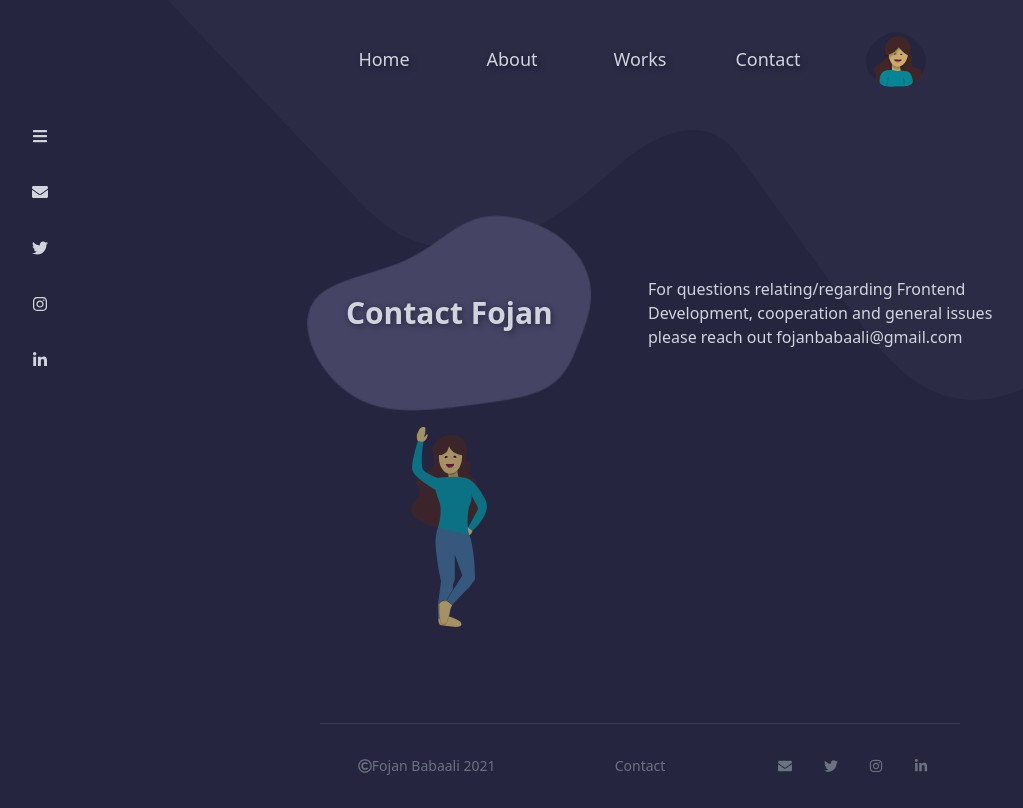
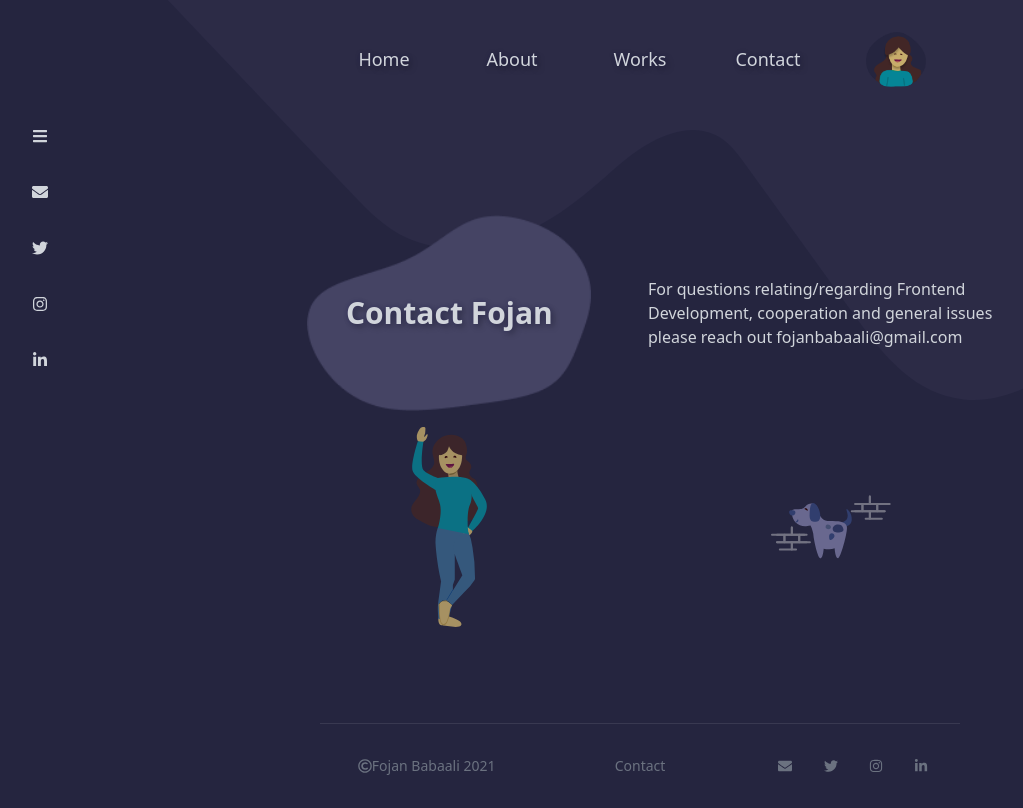
Before and after one commit to fojanb/Fojan-Portfolio, a React (Create React App) app: page /contact in a window 1280 px wide. Shown: the whole page, without its empty margins (0-1023 px from the left). Built offline with nearby package versions, Linux system fonts and the light colour scheme.

Commit message:
Adding dog image to Contact page

```diff
--- a/src/components/Contact/Contact.js
+++ b/src/components/Contact/Contact.js
@@ -1,5 +1,6 @@
 import React from "react";
 import ContactIcon from "../ContactIcon/ContactIcon";
+import Dog from "../Dog/Dog";
 const Contact = () => {
   return (
     <div>
@@ -14,6 +15,9 @@ const Contact = () => {
         <div className="m-auto">
           <ContactIcon />
         </div>
+        <div className="m-auto md:hidden">
+          <Dog />
+        </div>
       </div>
     </div>
   );
--- /dev/null
+++ b/src/components/Dog/Dog.js
@@ -0,0 +1,166 @@
+import React from "react";
+
+const Dog = () => {
+  return (
+    <svg
+      width="120"
+      height="100"
+      viewBox="0 0 364 191"
+      fill="none"
+      xmlns="http://www.w3.org/2000/svg"
+    >
+      <path
+        d="M208.804 81.764C208.804 81.764 241.184 81.764 230.391 49.3842C224.994 33.1943 235.787 43.9875 241.184 54.7808C246.581 65.5741 251.977 97.9539 214.201 92.5573C176.424 87.1606 208.804 81.764 208.804 81.764Z"
+        fill="#313E6E"
+      />
+      <path
+        d="M230.164 103.086C230.31 101.397 230.391 99.8643 230.391 98.5476C230.391 94.9966 230.051 93.1509 229.468 92.4871C224.633 76.5886 199.668 76.8585 170.898 76.9502C154.778 76.8261 144.045 54.824 144.045 49.9778C144.045 22.9946 117.882 16.6158 103.57 33.7879C90.0782 49.9778 63.095 33.5882 63.095 49.9778C63.095 76.961 81.2169 93.1509 103.57 93.1509C107.067 93.1509 112.938 92.3468 119.814 91.0948C124.892 99.9831 127.315 112.039 127.855 114.737C127.984 115.38 128.124 116.006 128.259 116.642C130.607 141.575 142.728 190.29 149.441 190.29C155.216 190.29 158.513 176.885 159.706 161.149C164.487 162.552 170.013 163.307 176.424 163.307C182.425 163.307 187.957 161.974 193.035 159.751C194.142 176.086 197.46 190.29 203.408 190.29C210.38 190.29 227.93 128.229 230.153 103.167C230.159 103.135 230.159 103.113 230.164 103.086Z"
+        fill="#69688F"
+      />
+      <path
+        d="M73.8882 52.6815C73.8882 57.1553 67.5688 60.7765 63.095 60.7765C58.6211 60.7765 55 54.457 55 49.9832C55 45.5094 58.6211 44.5866 63.095 44.5866C73.8882 44.5866 73.8882 48.2077 73.8882 52.6815Z"
+        fill="#313E6E"
+      />
+      <path
+        d="M149.441 60.7765C149.441 77.1715 142.188 79.6647 133.251 79.6647C124.309 79.6647 117.061 77.1715 117.061 60.7765C117.061 44.3815 118.912 23 127.855 23C136.797 23 149.441 44.3815 149.441 60.7765Z"
+        fill="#313E6E"
+      />
+      <path
+        d="M111.087 45.7949C110.019 47.29 108.614 45.0984 106.19 43.3661C103.767 41.6338 100.731 41.7229 101.8 40.2279C102.868 38.7328 106.21 38.2159 108.633 39.9482C111.057 41.6805 112.156 44.2998 111.087 45.7949Z"
+        fill="#270101"
+      />
+      <path
+        d="M75 81.5C73.7005 80.2005 76.2871 78.5 78.3935 76.3935C80.4999 74.2871 80.91 71.2781 82.2095 72.5776C83.509 73.877 83.4707 77.2578 81.3642 79.3643C79.2578 81.4707 76.2995 82.7995 75 81.5Z"
+        fill="#313E6E"
+      />
+      <path
+        d="M219.597 101.251C221.354 109 212.35 112 203.408 112C194.465 112 187.218 108.699 187.218 101.251C187.218 93.7985 194.465 87.7597 203.408 87.7597C212.35 87.7597 217.5 92 219.597 101.251Z"
+        fill="#2D355F"
+      />
+      <path
+        d="M181.821 95.8546C181.821 100.323 178.968 102 174.5 102C170.032 102 165.631 100.323 165.631 95.8546C165.631 91.3862 167.532 88 172 88C176.468 88 181.821 91.3862 181.821 95.8546Z"
+        fill="#454F72"
+      />
+      <path
+        d="M192.614 122.838C192.614 127.306 184.968 135 180.5 135C176.032 135 176.424 127.306 176.424 122.838C176.424 118.369 180.051 114.743 184.519 114.743C188.988 114.743 192.614 118.369 192.614 122.838Z"
+        fill="#313E6E"
+      />
+      <g opacity="0.4">
+        <path
+          d="M63.1983 96.7355V119.183H18.3033"
+          stroke="#E5E5E5"
+          stroke-width="6"
+          stroke-miterlimit="10"
+          stroke-linecap="round"
+          stroke-linejoin="round"
+        />
+        <path
+          d="M108.093 119.183H63.1984V96.7355"
+          stroke="#E5E5E5"
+          stroke-width="6"
+          stroke-miterlimit="10"
+          stroke-linecap="round"
+          stroke-linejoin="round"
+        />
+        <path
+          d="M85.6458 119.183H40.7509V141.631H85.6458V119.183Z"
+          stroke="#E5E5E5"
+          stroke-width="6"
+          stroke-miterlimit="10"
+          stroke-linecap="round"
+          stroke-linejoin="round"
+        />
+        <path
+          d="M75.9545 164.078H63.1984V141.63H108.093"
+          stroke="#E5E5E5"
+          stroke-width="6"
+          stroke-miterlimit="10"
+          stroke-linecap="round"
+          stroke-linejoin="round"
+        />
+        <path
+          d="M18.3033 141.63H63.1983V164.078H26.7936"
+          stroke="#E5E5E5"
+          stroke-width="6"
+          stroke-miterlimit="10"
+          stroke-linecap="round"
+          stroke-linejoin="round"
+        />
+        <path
+          d="M3 119.183H40.7509V141.631H18.3034"
+          stroke="#E5E5E5"
+          stroke-width="6"
+          stroke-miterlimit="10"
+          stroke-linecap="round"
+          stroke-linejoin="round"
+        />
+        <path
+          d="M118.043 141.631H85.6459V119.183H101.208"
+          stroke="#E5E5E5"
+          stroke-width="6"
+          stroke-miterlimit="10"
+          stroke-linecap="round"
+          stroke-linejoin="round"
+        />
+        <path
+          d="M299.845 3V25.4475H344.74"
+          stroke="#E5E5E5"
+          stroke-width="6"
+          stroke-miterlimit="10"
+          stroke-linecap="round"
+          stroke-linejoin="round"
+        />
+        <path
+          d="M254.95 25.4475H299.845V3"
+          stroke="#E5E5E5"
+          stroke-width="6"
+          stroke-miterlimit="10"
+          stroke-linecap="round"
+          stroke-linejoin="round"
+        />
+        <path
+          d="M277.398 47.8942L322.293 47.8942V25.4467L277.398 25.4467V47.8942Z"
+          stroke="#E5E5E5"
+          stroke-width="6"
+          stroke-miterlimit="10"
+          stroke-linecap="round"
+          stroke-linejoin="round"
+        />
+        <path
+          d="M287.089 70.3424H299.845V47.895H254.95"
+          stroke="#E5E5E5"
+          stroke-width="6"
+          stroke-miterlimit="10"
+          stroke-linecap="round"
+          stroke-linejoin="round"
+        />
+        <path
+          d="M344.74 47.895H299.845V70.3424H336.249"
+          stroke="#E5E5E5"
+          stroke-width="6"
+          stroke-miterlimit="10"
+          stroke-linecap="round"
+          stroke-linejoin="round"
+        />
+        <path
+          d="M360.044 25.4475H322.293V47.895H344.74"
+          stroke="#E5E5E5"
+          stroke-width="6"
+          stroke-miterlimit="10"
+          stroke-linecap="round"
+          stroke-linejoin="round"
+        />
+        <path
+          d="M245 47.895H277.398V25.4475H261.835"
+          stroke="#E5E5E5"
+          stroke-width="6"
+          stroke-miterlimit="10"
+          stroke-linecap="round"
+          stroke-linejoin="round"
+        />
+      </g>
+    </svg>
+  );
+};
+
+export default Dog;
--- a/src/components/Story/Story.js
+++ b/src/components/Story/Story.js
@@ -27,15 +27,16 @@ const Story = () => {
           As I mentioned before, I have geniunly in love with graphic design. So
           I decided to start learning UI/UX as well.
           <br /> <br />
-          And last but not least,I do the work I do because I love it. I like the
-          industry. I like the people I meet. I like the coding. I like to make
-          the web a better place. Hopefully we cross paths in the real world
-          someday and we can make it a better place together.
+          And last but not least,I do the work I do because I love it. I like
+          the industry. I like the people I meet. I like the coding. I like to
+          make the web a better place. Hopefully we cross paths in the real
+          world someday and we can make it a better place together.
         </p>
-
-        <div className="bg-blob5 bg-contain bg-center bg-no-repeat flex justify-center items-center m-auto text-sm w-28 mt-28 p-12 text-gray-300 text-shadow-lg transform hover:scale-110 hover:text-gray-100 hover:transition duration-500 ease-in-out ">
-          <Link to="/about">Back</Link>
-        </div>
+        <Link to="/about">
+          <div className="bg-blob5 bg-contain bg-center bg-no-repeat flex justify-center items-center m-auto text-sm w-28 mt-28 p-12 text-gray-300 text-shadow-lg transform hover:scale-110 hover:text-gray-100 hover:transition duration-500 ease-in-out ">
+            Back
+          </div>
+        </Link>
         <div className="flex justify-center items-center pb-16">
           <Vase />
         </div>
```
Also changed, not shown: src/assets/dog.svg (added).
